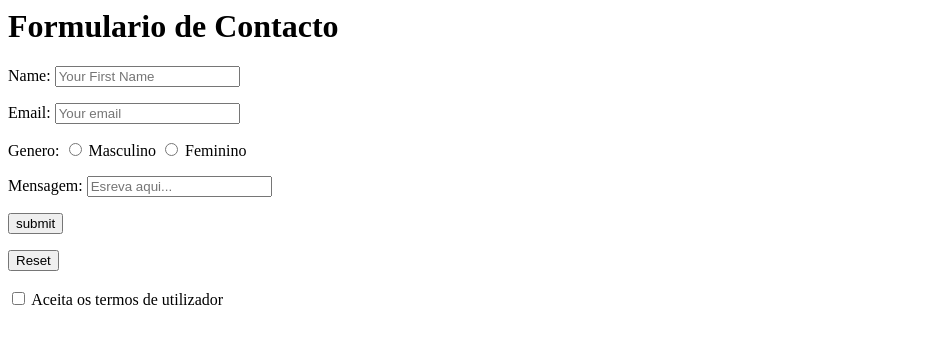
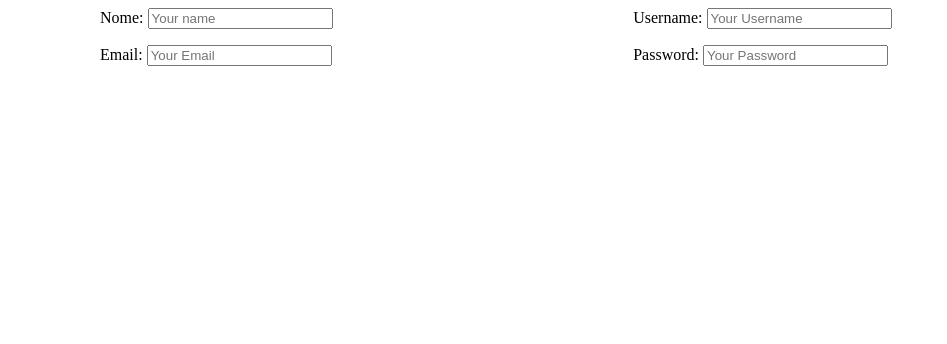
Before and after one commit to Sousa1302/HTML, a plain HTML site: page Exercises/Forms/index.html in a window 1280 px wide. Shown: the whole page, without its empty margins (0-947 px from the left). Drawn offline with Linux system fonts and the light colour scheme.

Commit message:
Formularios

```diff
--- a/Exercises/Forms/index.html
+++ b/Exercises/Forms/index.html
@@ -6,54 +6,27 @@
 <body>
     <div id="main">
         <div class="row">
-            <div class="col45">
-                <h1>Formulario de Contacto</h1>
-                <label>Name: </label>
-                <form action="#" method="get" name="name">
-                    <input type="text" placeholder="Your First Name">
-                </form>
+            <form action="#" method="get" name="form">
+                <div class="col1">
+                    <label>Nome: </label>
+                    <input type="text" name="name" placeholder="Your name">
+                </div>
+                <div class="col2">
+                    <label>Username: </label>
+                    <input type="text" name="username" placeholder="Your Username">
+                </div>
+        </div>
+        <div class="row">
+            <div class="col1">
+                <label>Email: </label>
+                <input type="email" name="email" placeholder="Your Email">
             </div>
-            <div class="col55">
-                <label>Email: </label>
-                <form action="#" method="get" name="email">
-                    <input type="email" placeholder="Your email">
-                </form>
+            <div class="col2">
+                <label>Password: </label>
+                <input type="password" name="password" placeholder="Your Password">
             </div>
         </div>
-
-        <div class="row">
-            <div class="col45">
-                <form action="#" method="get" name="genero">
-                    <label>Genero:
-                        <input type="radio">
-                        <label>Masculino</label>
-                        <input type="radio">
-                        <label>Feminino</label>
-                    </label>
-                </form>
-            </div>
-            <div class="col55">
-                <label>Mensagem: </label>
-                <form action="#" method="get" name="message">
-                    <input type="text" placeholder="Esreva aqui...">
-                </form>
-            </div>
-        </div>
-
-        <div class="row">
-            <div class="col45">
-                <form action="#" method="get" name="envio">
-                    <input type="submit" name="submit" value="submit">
-                </form>
-            </div>
-            <div class="col55">
-                <form action="#" method="get" name="pesquisa">
-                    <input type="submit" name="submit" value="Reset"><br>
-                    <br><input type="checkbox" name="termos">
-                    <label>Aceita os termos de utilizador</label>
-                </form>
-            </div>
-        </div>
+            </form>
     </div>
 </body>
 </html>
--- a/Exercises/Forms/styles.css
+++ b/Exercises/Forms/styles.css
@@ -1,8 +1,15 @@
-#main .col55 form {
-    display: inline-block;
+#main {
+    width: 1080px;
+    margin: 0 auto;
 
 }
 
-#main .col45 form {
+#main .col1{
     display: inline-block;
+    width: 49%;
 }
+
+#main .col2{
+    display: inline-block;
+    width: 49%;
+}
```
